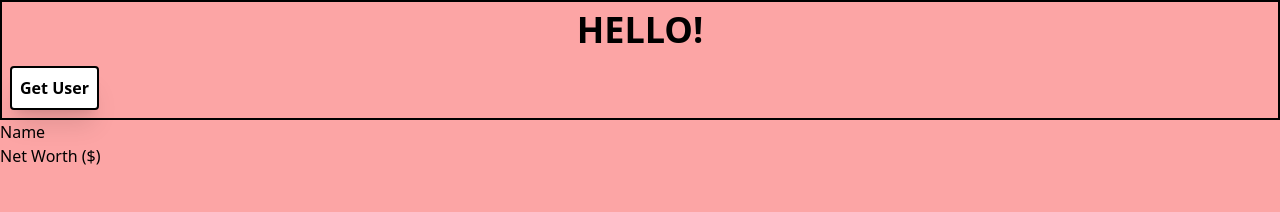
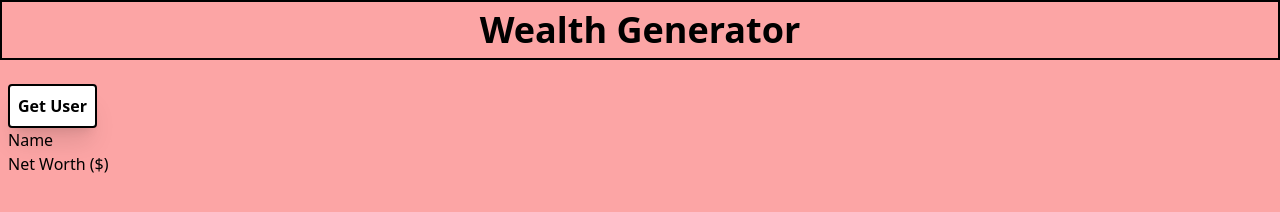
Before and after one commit to SauelAlmonte/wealth-generator, a website: page components/navbar/index.html in a window 1280 px wide. Drawn offline with Linux system fonts and the light colour scheme.

Commit message:
Header Area HTML & CSS

```diff
--- a/components/navbar/app.js
+++ b/components/navbar/app.js
@@ -0,0 +1,3 @@
+// Get the DOM
+const getUserBtn = document.querySelector('#get-user')
+console.log(getUserBtn)
--- a/components/navbar/index.html
+++ b/components/navbar/index.html
@@ -16,20 +16,23 @@
             class="font-bold text-4xl text-center p-2 "
 
     >
-        HELLO!
+        Wealth Generator
     </h1>
+
+</div>
+<div class="pl-2 mt-6 w-1/2">
     <button
-            class="border-2 border-black bg-white p-2
-            m-2 font-bold rounded shadow-xl "
+            class="border-2 border-black bg-white p-2 font-bold rounded shadow-xl "
+            id="get-user"
     >
         Get User
 
     </button>
+    <div>
+        <div>Name</div>
+        <div>Net Worth ($)</div>
+    </div>
 </div>
-<div>
-    <div>Name</div>
-    <div>Net Worth ($)</div>
-</div>
-<script src="app.js"></script>
+<script src="/components/navbar/app.js"></script>
 </body>
 </html>
```
Also changed, not shown: dist/styles.css.
